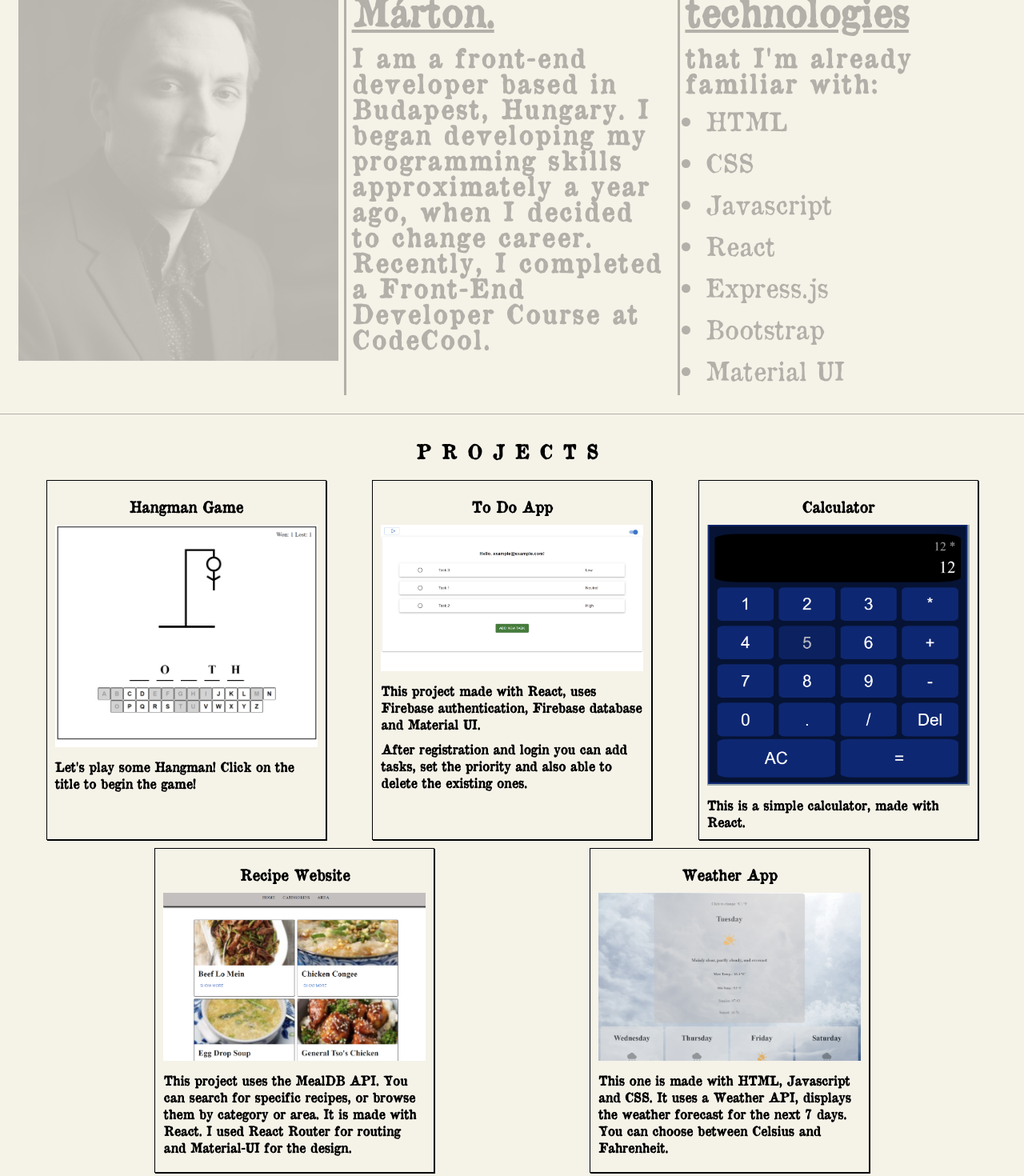
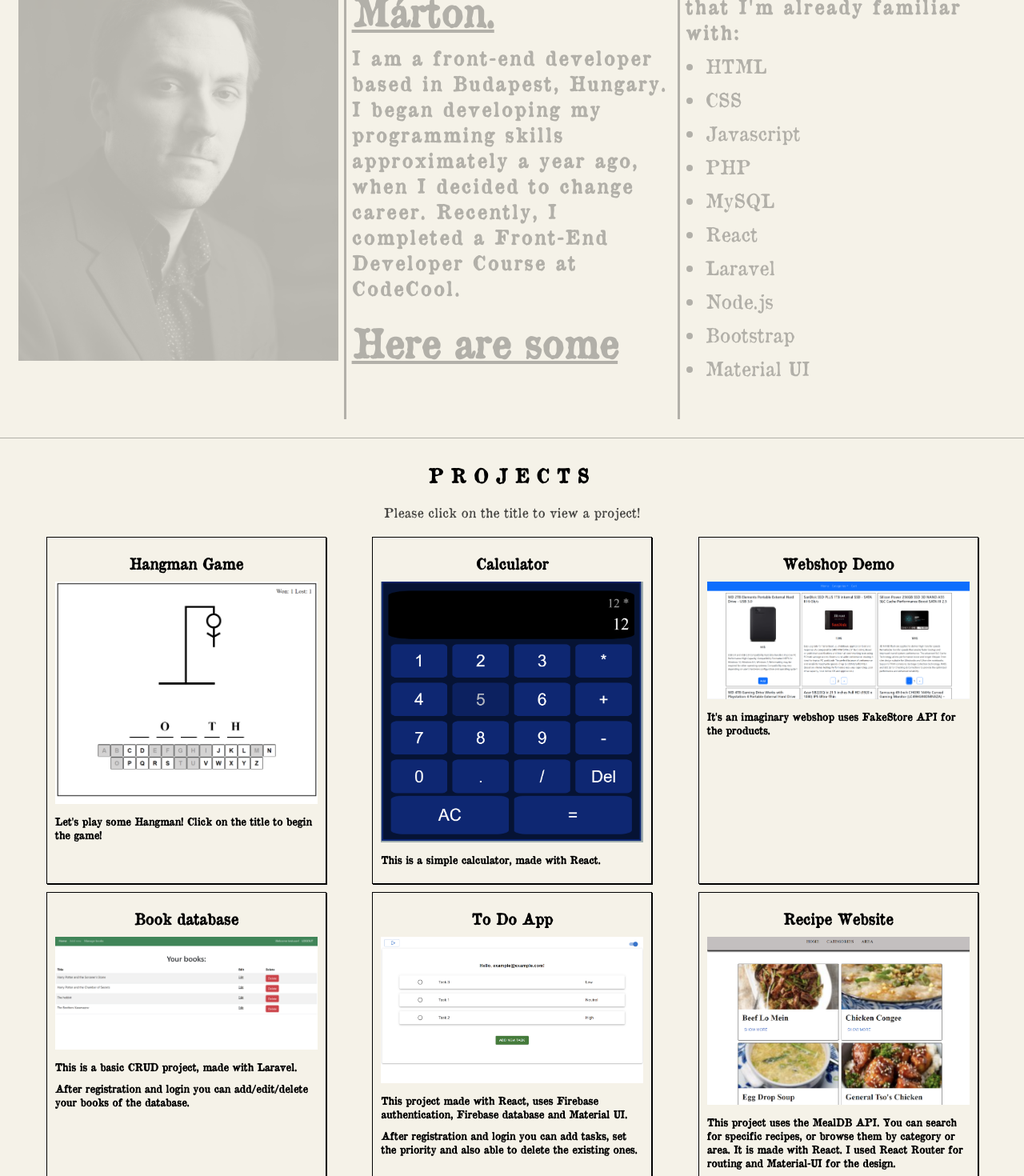
Before and after one commit to Szilagyimarton/portfolio, a React (Vite) app: page / in a window 1280 px wide. Shown: the part 360-1830 px from the top of the page at 80% size. Built offline with nearby package versions, Linux system fonts and the light colour scheme; a web font is replaced by a local one.

Commit message:
added projects

```diff
--- a/src/components/Home.css
+++ b/src/components/Home.css
@@ -32,7 +32,7 @@
   line-height: 4vh;
   padding-bottom: 10px;
   font-weight: 600;
-  font-size: 1.2rem;
+  font-size: 1rem;
 }
 #home h2{
   font-weight: 800;
@@ -80,12 +80,12 @@ li{
   font-size: 3rem;
  }
   .introduction p{
-   font-size: 2rem;
+   font-size: 1.5rem;
     padding-bottom: 10px;
     font-weight: 600;
   }
   .introduction li{
-    font-size: 2rem;
+    font-size: 1.5rem;
   }
 }
 
--- a/src/components/Home.jsx
+++ b/src/components/Home.jsx
@@ -18,8 +18,11 @@ function Home() {
                   <li>HTML</li>
                   <li>CSS</li>
                   <li>Javascript</li>
+                  <li>PHP</li>
+                  <li>MySQL</li>
                   <li>React</li>
-                  <li>Express.js</li>
+                  <li>Laravel</li>
+                  <li>Node.js</li>
                   <li>Bootstrap</li>
                   <li>Material UI</li>
                 </ul>
--- a/src/components/Projects.css
+++ b/src/components/Projects.css
@@ -7,7 +7,7 @@
 #projects h1{
   text-align: center;
   text-transform: uppercase;
-  letter-spacing: 1vw;
+  letter-spacing: 0.7vw;
   margin: 20px 0;
 
 }
@@ -27,10 +27,16 @@ gap: 10px;
   max-width: 350px;
   max-height: 450px;
   height: 100%;
- border: 1px solid black;
- box-shadow: 1px 1px;
- padding: 10px;
+  border: 1px solid black;
+  box-shadow: 1px 1px;
+  padding: 10px;
 
+}
+
+.projectInfo{
+  text-align: center;
+  margin-bottom: 20px;
+  opacity: 0.7;
 }
 .project:hover{
   box-shadow: 3px 3px;
@@ -59,6 +65,8 @@ gap: 10px;
 .project p{
   margin: 10px 0;
   font-weight: 600;
+  font-size: 0.8rem;
+
 
 }
  .gitInfo{
--- a/src/components/Projects.jsx
+++ b/src/components/Projects.jsx
@@ -24,7 +24,9 @@ const handleFullscreen = (event) => {
   <>
 
     <section id='projects'>
-      <h1>Projects</h1><div className="projectsContainer">
+      <h1>Projects</h1>
+        <p className='projectInfo'>Please click on the title to view a project!</p>
+      <div className="projectsContainer">
         <Modal image={imageName} handleFullscreen={handleFullscreen} open={open}/>
         <FadeInSection>
           <div className="project">
@@ -37,6 +39,34 @@ const handleFullscreen = (event) => {
         </FadeInSection>
         <FadeInSection>
           <div className="project">
+            <Link to="https://calculator-9167f.web.app" target="_blank">
+              <h3>Calculator</h3>
+            </Link>
+            <img src='\img\calcImg.png' alt="calculatorImage" onClick={(event) => handleFullscreen(event)} />
+            <p>This is a simple calculator, made with React.</p>
+          </div>
+        </FadeInSection>
+        <FadeInSection>
+          <div className="project">
+            <Link to="https://webshop-demo1.web.app/" target="_blank">
+              <h3>Webshop Demo</h3>
+            </Link>
+            <img src='\img\webshop.png' alt="webshopImg" onClick={(event) => handleFullscreen(event)} />
+            <p>It's an imaginary webshop uses FakeStore API for the products.</p>
+            </div>
+        </FadeInSection>
+        <FadeInSection>
+          <div className="project">
+            <Link to="https://github.com/Szilagyimarton/laravel-crud" target="_blank">
+              <h3>Book database</h3>
+            </Link>
+            <img src='\img\crud.png' alt="crudImg" onClick={(event) => handleFullscreen(event)} />
+            <p>This is a basic CRUD project, made with Laravel.</p>
+            <p>After registration and login you can add/edit/delete your books of the database.  </p>
+            </div>
+        </FadeInSection>
+        <FadeInSection>
+          <div className="project">
             <Link to="https://github.com/Szilagyimarton/todo-app/tree/main" target="_blank">
               <h3>To Do App</h3>
             </Link>
@@ -45,15 +75,7 @@ const handleFullscreen = (event) => {
             <p>After registration and login you can add tasks, set the priority and also able to delete the existing ones.</p>
           </div>
         </FadeInSection>
-        <FadeInSection>
-          <div className="project">
-            <Link to="https://calculator-9167f.web.app" target="_blank">
-              <h3>Calculator</h3>
-            </Link>
-            <img src='\img\calcImg.png' alt="calculatorImage" onClick={(event) => handleFullscreen(event)} />
-            <p>This is a simple calculator, made with React.</p>
-          </div>
-        </FadeInSection>
+
         <FadeInSection>
           <div className="project">
             <Link to="https://react-recipe-74406.web.app" target='_blank'>
```
Also changed, not shown: public/img/crud.png (added), public/img/webshop.png (added).
